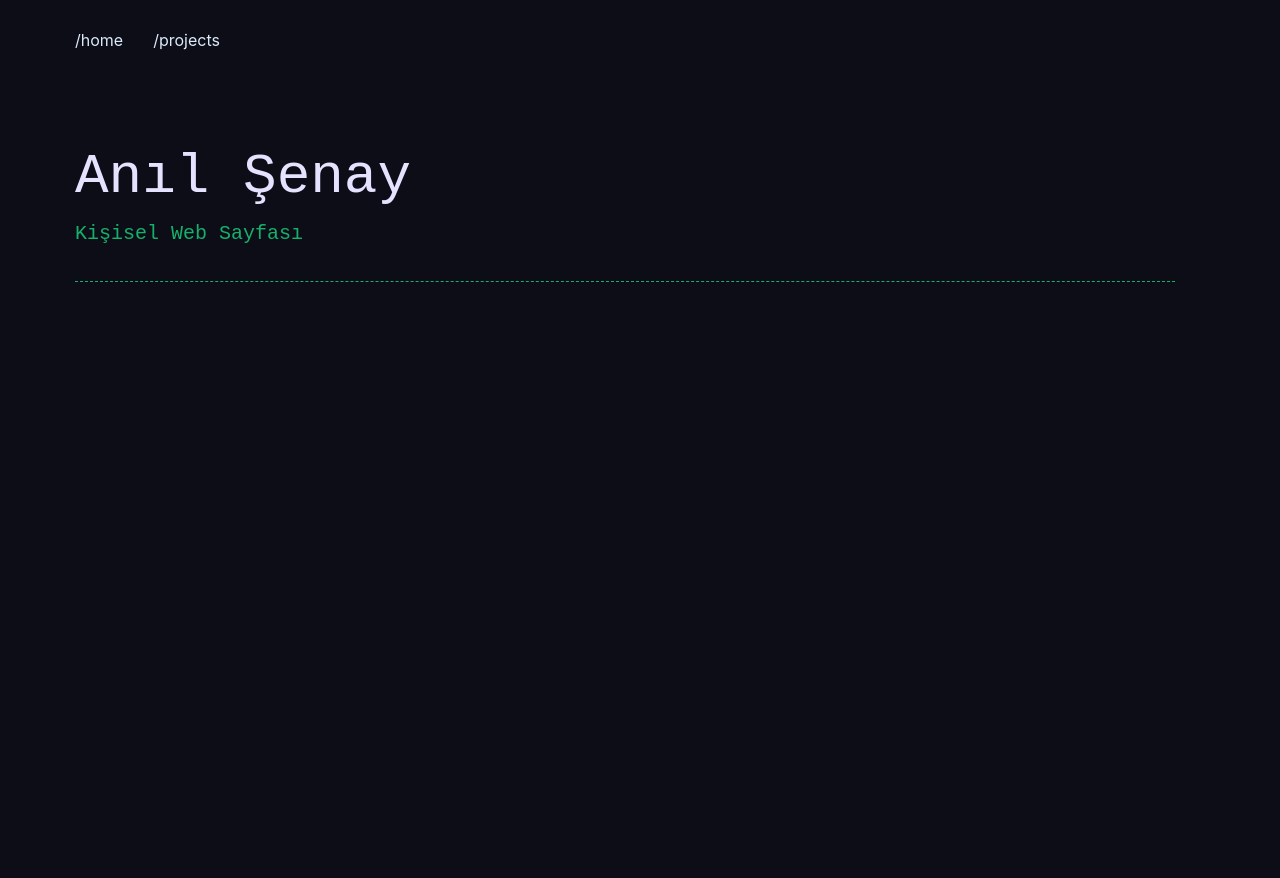
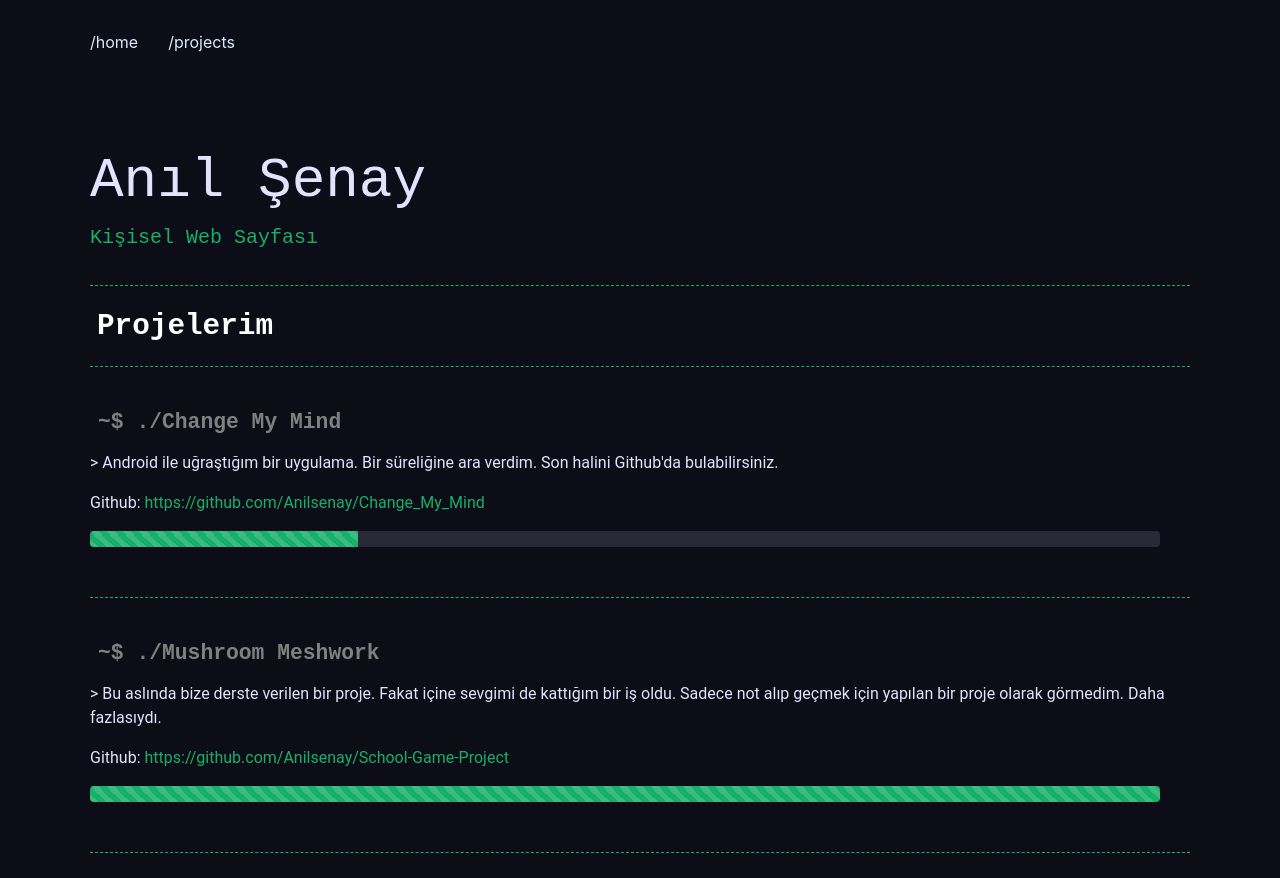
Before and after one commit to Anilsenay/Personal-Website, a React (Create React App) app: page /projects in a window 1280 px wide. Before the commit the page ends 800 px from the top, so only its background shows below. Built offline with nearby package versions, Linux system fonts and the light colour scheme.

Commit message:
Project page almost done

```diff
--- a/public/index.html
+++ b/public/index.html
@@ -22,7 +22,10 @@
       work correctly both with client-side routing and a non-root public URL.
       Learn how to configure a non-root public URL by running `npm run build`.
     -->
+    <!-- FontAwesome -->
     <link rel="stylesheet" href="https://use.fontawesome.com/releases/v5.6.3/css/all.css" integrity="sha384-UHRtZLI+pbxtHCWp1t77Bi1L4ZtiqrqD80Kn4Z8NTSRyMA2Fd33n5dQ8lWUE00s/" crossorigin="anonymous">
+    <!-- Bootstrap-->
+    <link rel="stylesheet" href="https://stackpath.bootstrapcdn.com/bootstrap/4.4.1/css/bootstrap.min.css" integrity="sha384-Vkoo8x4CGsO3+Hhxv8T/Q5PaXtkKtu6ug5TOeNV6gBiFeWPGFN9MuhOf23Q9Ifjh" crossorigin="anonymous">
     <title>Anıl Şenay</title>
   </head>
   <body>
--- a/src/App.css
+++ b/src/App.css
@@ -3,7 +3,7 @@ body{
 }
 
 .App {
-  max-width: 1130px;
+  max-width: 1200px;
   margin-left: auto;
   margin-right: auto;
   padding-left: 50px;
@@ -36,6 +36,7 @@ h1{
 .container{
   margin-top: 64px;
   font-family: monospace, sans-serif;
+  padding: 0;
 }
 
 .under-title{
@@ -48,7 +49,6 @@ h1{
 hr{
   margin-top: 35px;
   margin-bottom: 25px;
-  margin-right: 30px;
   border: 1;
   border-top: 1px solid rgba(0, 0, 0, 0.1);
   border-bottom: 1px #17b06b dashed;
@@ -62,6 +62,8 @@ hr{
   color: grey;
   font-size: 16pt;
   font-weight: bold;
+  margin-bottom: 12px;
+  padding-left: 8px;
 }
 
 p{
@@ -74,7 +76,10 @@ a{
   color: #17b06b;
   text-decoration: none;
 }
-
+a:hover{
+  color: #17b06b;
+  text-decoration: none;
+}
 .contact{
   padding-top: 10px;
 }
@@ -144,3 +149,25 @@ a{
   background:#111;
   text-shadow:1px 1px 10px #2867b2, 1px 1px 10px rgb(204, 204, 204);
 }
+
+h3{
+  color: #fff;
+  font-weight: bold;
+  margin-bottom: -14px;
+  margin-top: -2px;
+  margin-left: 7px;
+  font-size: 22pt;
+}
+
+.project {
+  margin-top: 40px;
+}
+
+.progress{
+  background-color: #282a38;
+  margin-right: 30px;
+  margin-bottom: 50px;
+}
+.progress-bar-color {
+  background-color: #17b06b;
+}
--- /dev/null
+++ b/src/components/Project.js
@@ -0,0 +1,28 @@
+import React, {useEffect, useState} from 'react'
+
+export default function Project(props) {
+
+    //const [projectName, setProjectName] = useState(0);
+    // const [info, setInfo] = useState("");
+    const projectName = props.projectName + "";
+    const project_name = [projectName.substring(0, projectName.length-1), projectName[projectName.length-1] ]
+
+    useEffect(() => {
+        setInterval(() => {
+            (document.querySelector('.i').style.backgroundColor === "rgb(64, 62, 66)") ? (document.querySelector('.i').style = '') : (document.querySelector('.i').style = 'background-color: #403e42');
+        }, 500);
+    })
+
+    return (
+        <div className="project">
+            <div className="whoami-text">
+                <div>~$ ./{project_name[0]}<span className="i">{project_name[1]}</span></div>
+            </div>
+            <p>{props.info}</p>
+            <p>Github: <a href={props.link}>{props.link}</a></p>
+            <div class="progress">
+                <div class="progress-bar progress-bar-striped progress-bar-animated progress-bar-color" role="progressbar" aria-valuenow="25" aria-valuemin="0" aria-valuemax="100" style={{width: `${props.progress}`}}></div>
+            </div>
+        </div>
+    )
+}
--- a/src/components/Projects.js
+++ b/src/components/Projects.js
@@ -2,6 +2,7 @@ import React, { Component } from 'react'
 import Header from './Header'
 import Title from './Title'
 import '../App.css';
+import Project from './Project'
 
 export default class Projects extends Component {
     render() {
@@ -11,6 +12,22 @@ export default class Projects extends Component {
               <div className="container">
                 <Title/>
                 <hr/>
+                <h3>Projelerim</h3>
+                <hr/>
+                <Project
+                  projectName="Change My Mind"
+                  info="> Android ile uğraştığım bir uygulama. Bir süreliğine ara verdim. Son halini Github'da bulabilirsiniz."
+                  link="https://github.com/Anilsenay/Change_My_Mind"
+                  progress="25%"
+                />
+                <hr/>
+                <Project
+                projectName="Mushroom Meshwork"
+                info=" > Bu aslında bize derste verilen bir proje. Fakat içine sevgimi de kattığım bir iş oldu. Sadece not alıp geçmek için yapılan bir proje olarak görmedim. Daha fazlasıydı. "
+                link="https://github.com/Anilsenay/School-Game-Project"
+                progress="100%"
+                />
+                <hr/>
               </div>
             </div>
           )
```
